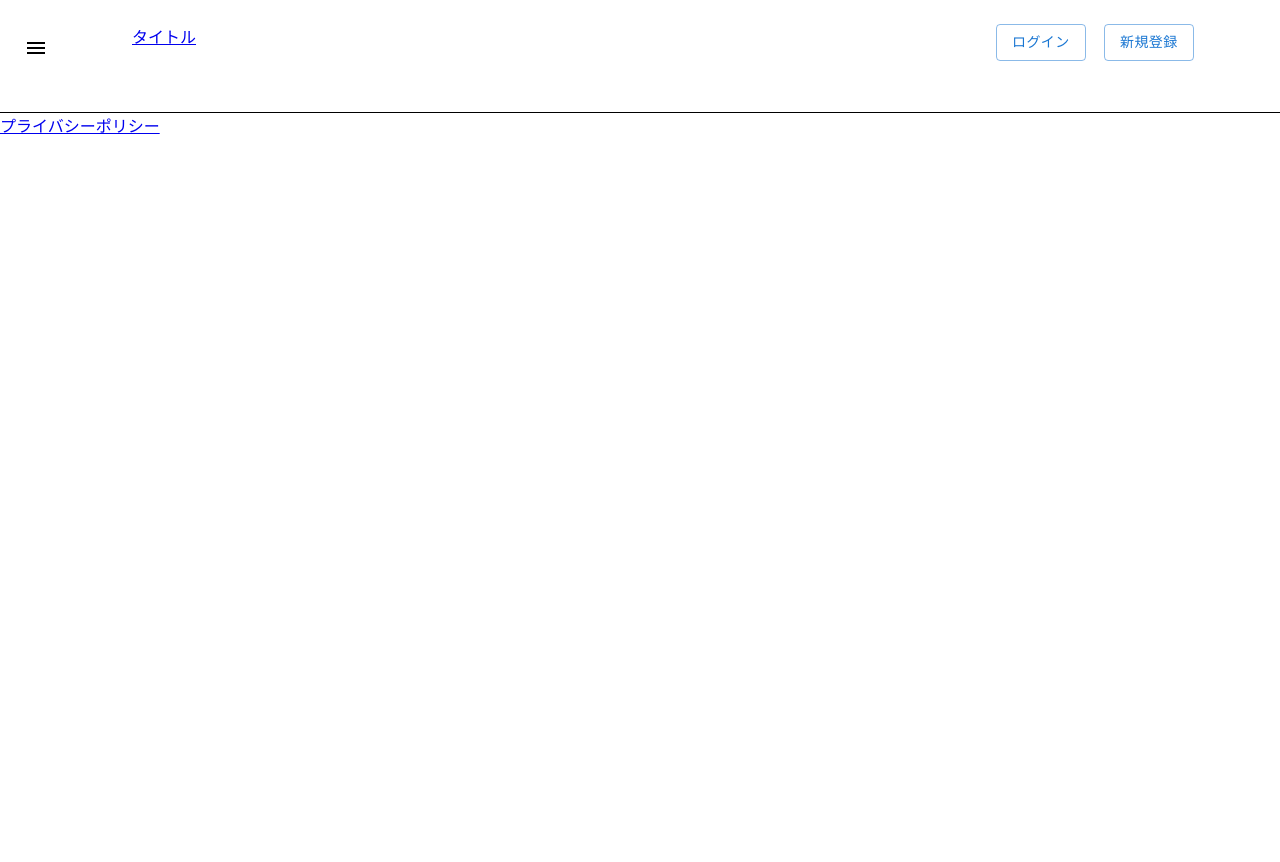
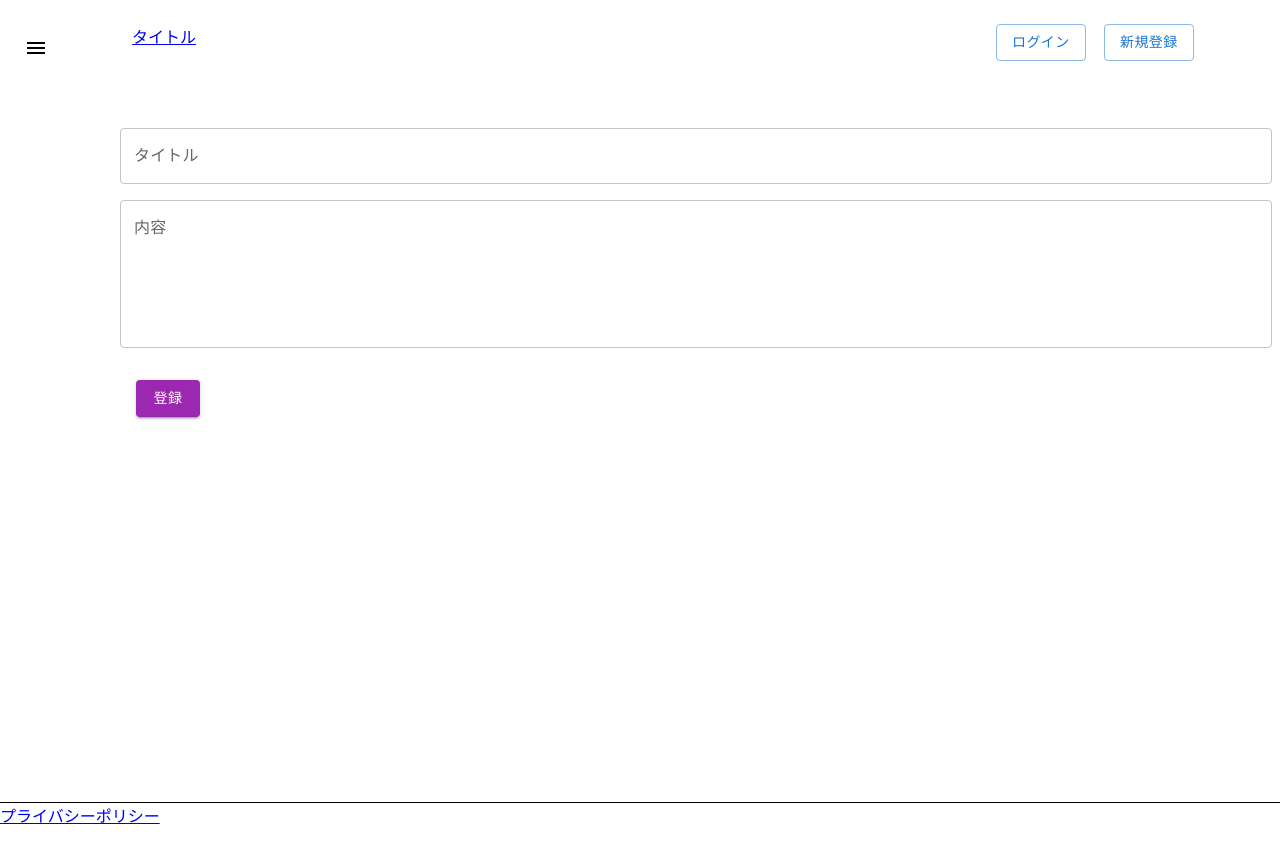
Before and after one commit to ke-kishimoto/opencourt-frontend, a React (Create React App) app: page /newNews in a window 1280 px wide. Shown: the top 862 px of the page. Before the commit the page ends 800 px from the top, so only its background shows below. Built offline with nearby package versions, Linux system fonts and the light colour scheme; no server answers.

Commit message:
ニュースの登録処理追加

```diff
--- a/src/App.js
+++ b/src/App.js
@@ -30,6 +30,8 @@ import YearSalesTotal from './components/YearSalesTotal';
 import AllSales from './components/AllSales';
 import MyPage from './pages/MyPage';
 import EventEditForm from './forms/EventEditForm';
+import NewsManagement from './pages/NewsManagement';
+import NewNews from './pages/NewNews';
 
 function App() {
   return (
@@ -68,6 +70,8 @@ function App() {
             <Route path="yearSalesTotal" element={<YearSalesTotal/>}></Route>
             <Route path="all" element={<AllSales/>}></Route>
           </Route>
+          <Route path="newsManagement" element={<NewsManagement/>}></Route>
+          <Route path="newNews" element={<NewNews/>}></Route>
 
         </Routes>
         <Footer />
--- a/src/components/UserMenu.js
+++ b/src/components/UserMenu.js
@@ -75,7 +75,11 @@ const UserMenu = (props) => {
     >
       問い合わせ管理
     </MenuItem>
-    <MenuItem>お知らせ管理</MenuItem>
+    <MenuItem
+      onClick={() => navigate('/newsManagement')}
+    >
+      お知らせ管理
+    </MenuItem>
     <MenuItem>システム設定</MenuItem>
     <MenuItem
       onClick={() => navigate('/bulkReservation')}
--- /dev/null
+++ b/src/pages/NewNews.js
@@ -0,0 +1,61 @@
+import Container from '@mui/material/Container';
+import Grid from '@mui/material/Grid';
+import TextField from '@mui/material/TextField';
+import Register from '../elements/RegistBtn';
+import { useState } from 'react';
+
+const NewNews = () => {
+
+  const [title, setTitle] = useState('');
+  const [content, setContent] = useState('');
+
+  const validation = () => {
+    return true;
+  }
+
+  return (
+    <Container maxWidth={'lg'}
+      sx={{
+        minHeight: 650,
+      }}
+    >
+      <Grid container spacing={2} margin={5}>
+        <Grid item xs={12}>
+          <TextField
+            fullWidth
+            label="タイトル"
+            name="title"
+            variant="outlined"
+            value={title}
+            onChange={(e) => setTitle(e.target.value)}
+          />
+        </Grid>
+        <Grid item xs={12}>
+          <TextField
+            fullWidth
+            multiline
+            rows={5}
+            label="内容"
+            name="content"
+            variant="outlined"
+            value={content}
+            onChange={(e) => setContent(e.target.value)}
+          />
+        </Grid>
+        <Grid item xs={12}>
+          <Register
+            mode={'new'}
+            endpoint={'news'}
+            data={{
+              title: title,
+              content: content,
+            }}
+            validation={validation}
+          />
+        </Grid>
+      </Grid>
+    </Container>
+  )
+}
+
+export default NewNews;
--- /dev/null
+++ b/src/pages/NewsManagement.js
@@ -0,0 +1,30 @@
+import Container from '@mui/material/Container';
+import Button from '@mui/material/Button';
+import Grid from '@mui/material/Grid';
+import { useNavigate } from 'react-router-dom';
+
+const NewsManagement = () => {
+
+  const navigate = useNavigate();
+
+  return (
+    <Container maxWidth={'lg'}
+      sx={{
+        minHeight: 650
+      }}
+    >
+			<Grid container spacing={2} >
+        <Grid item sx={12}>
+        <Button
+          variant="outlined"
+          onClick={() => navigate('/newNews')}
+				>
+					新規登録
+				</Button>
+        </Grid>
+      </Grid>
+    </Container>
+  )
+}
+
+export default NewsManagement;
```
